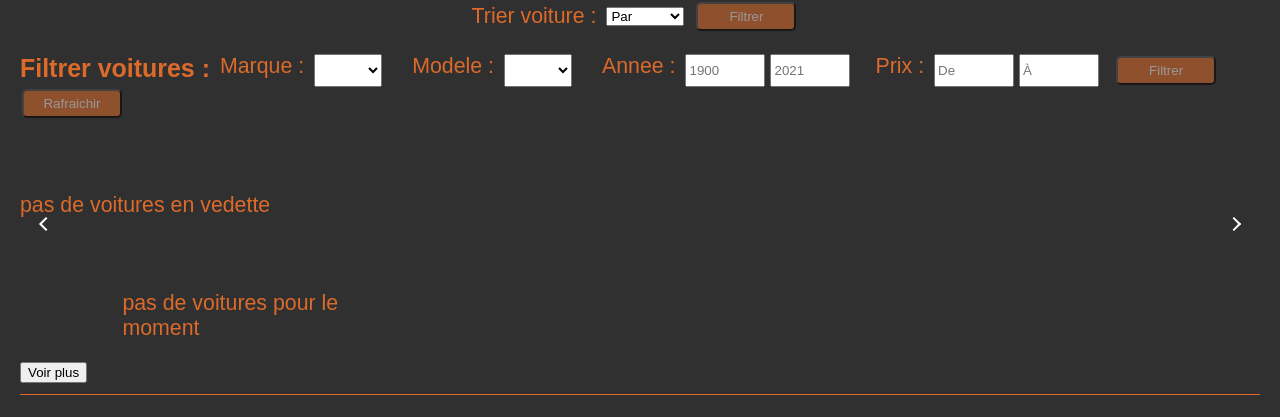
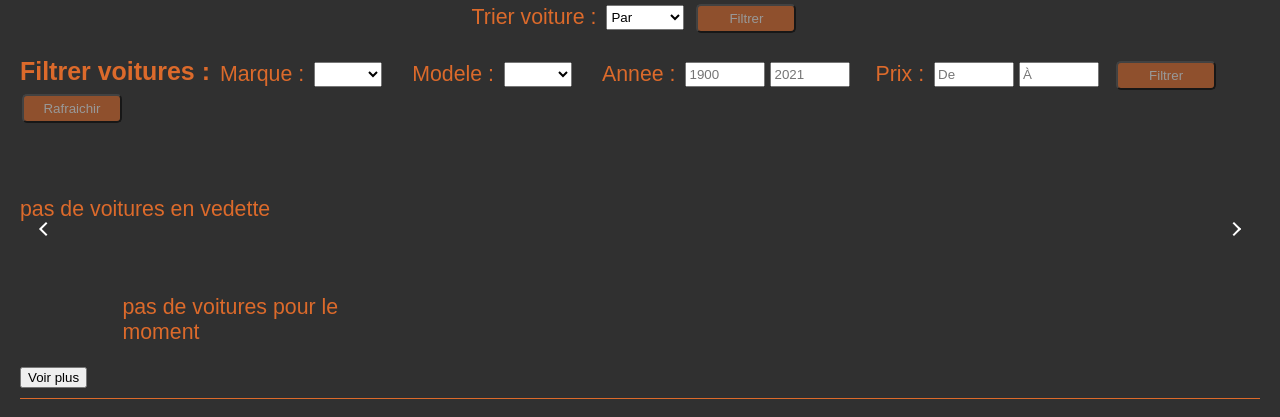
Before and after one commit to ProjetWeb2Hiv2021/art-pub-mtl-etu, a PHP site: page / in a window 1280 px wide. Shown: the part 114-531 px from the top of the page. Run offline with PHP 8.4, Linux system fonts and the light colour scheme; tables that the repository leaves empty hold one stand-in row (values such as "Sample post"); some web fonts are replaced.

Commit message:
ajuster design filtres

```diff
--- a/styles/styles.css
+++ b/styles/styles.css
@@ -102,6 +102,12 @@ a.ligne {
 .filtres select {
   margin-right: 10px;
 }
+.filtres select {
+  height: 25px;
+}
+.filtres label {
+  line-height: 165%;
+}
 .filtres .input-wrapper {
   display: flex;
 }
@@ -124,14 +130,17 @@ a.ligne {
 }
 .filtres input[type="number"] {
   width: 80px;
+  height: 25px;
   margin-right: 5px;
 }
 .filtres [data-js-annee] {
   width: 80px;
+  height: 25px;
   margin-right: 5px;
 }
 .filtres .input-wrapper {
   margin-bottom: 0;
   margin-left: 10px;
   margin-right: 10px;
+  align-items: center;
 }
```
